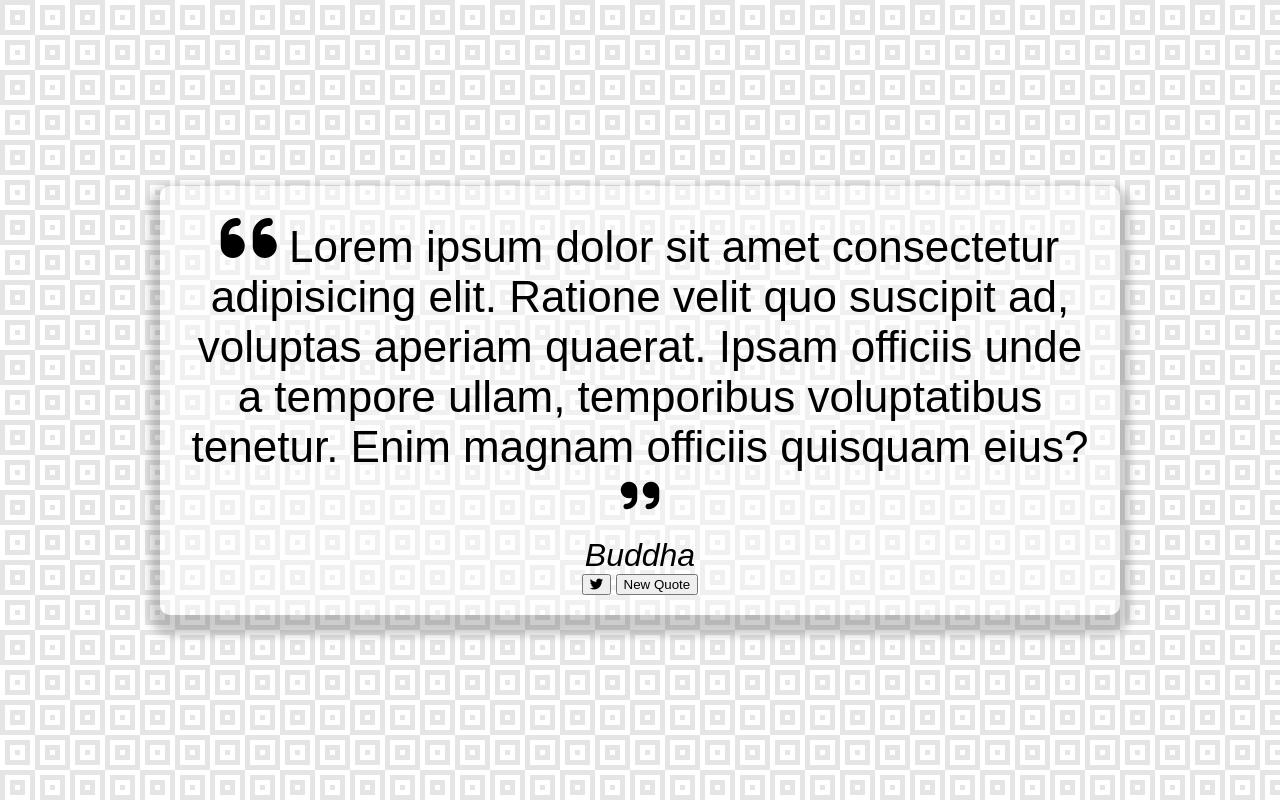
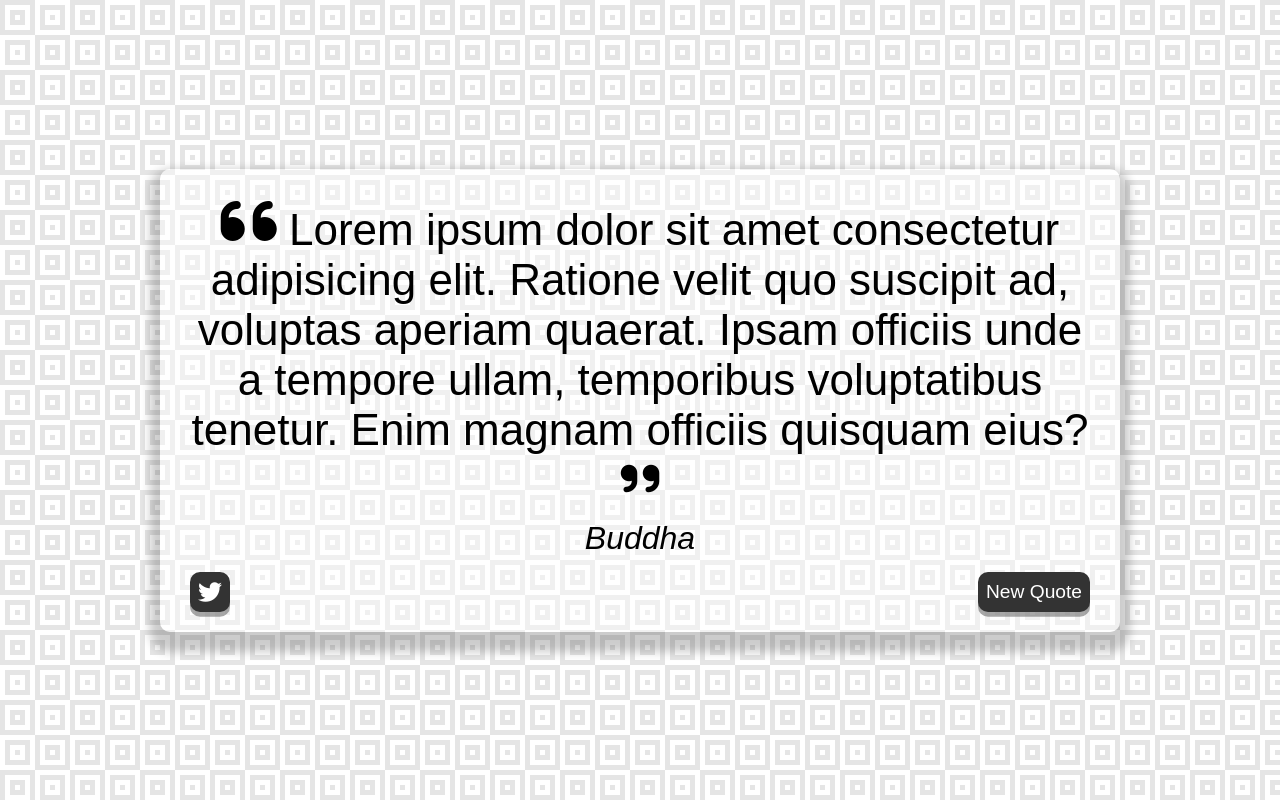
Before and after one commit to martyumlas/quote-generator, a plain HTML site: page index.html in a window 1280 px wide. Drawn offline with Linux system fonts and the light colour scheme; a web font is replaced by a local one.

Commit message:
styling buttons

```diff
--- a/style.css
+++ b/style.css
@@ -45,6 +45,42 @@ body {
     font-style: italic;
 }
 
+.button-container {
+    margin-top: 15px;
+    display: flex;
+    justify-content: space-between;
+}
+
+button {
+    cursor: pointer;
+    font-size: 1.2rem;
+    height: 2.5rem;
+    border: none;
+    border-radius: 10px;
+    color: #fff;
+    background: #333;
+    outline: none;
+    padding: 0.5rem;
+    box-shadow: 0 0.3rem rgba(121, 121, 121, 0.65);
+}
+
+button:hover {
+    filter:brightness(110%)
+}
+
+button:active {
+    transform: translate(0, 0.3rem);
+    box-shadow: 0 0.1rem rgba(255, 255, 255, 0.65);
+}
+
+.twitter-button:hover{
+    color: #38a1f3
+}
+
+.fa-twitter {
+    font-size: 1.5rem;
+}
+
 /* media query */
 @media screen and (max-width: 1000px) {
     .quote-container {
```
